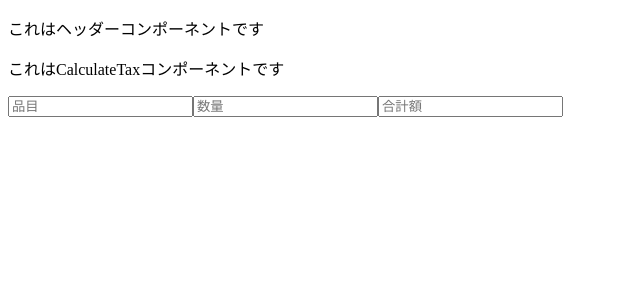
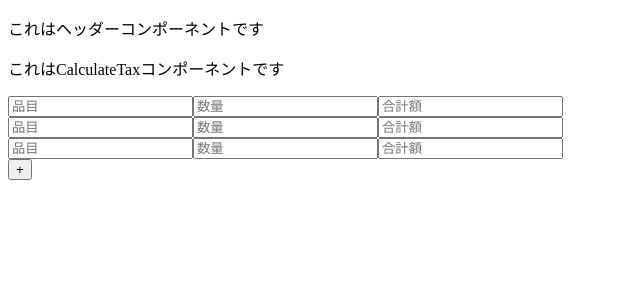
Before and after one commit to KazumaEnomoto/TaxCalculate-vue2, a Vue app: page / in a window 1280 px wide. Shown: the top 300 px of the page, without its empty margins (0-640 px from the left). Built offline with nearby package versions, Linux system fonts and the light colour scheme.

Commit message:
入力項目をv-forで指定数表示

```diff
--- a/src/components/CalculateTax.vue
+++ b/src/components/CalculateTax.vue
@@ -3,13 +3,38 @@
         <p>これはCalculateTaxコンポーネントです</p>
 
         <div>
-            <input type="text" placeholder="品目" >
-            <input type="number" placeholder="数量">
-            <input type="number" placeholder="合計額">
+            <div v-for="i of rowCount" :key="i">
+                <div class="input-row">
+                    <div v-html="inputRow" v-for="inputRow of inputRows" :key="inputRow" ></div>
+                </div>
+            </div>
+            <button @click="addRow">+</button>
         </div>
     </div>
 </template>
 
 <script>
+export default {
+    data() {
+        return {
+            rowCount: 3,
+            inputRows: [
+                '<input type="text" placeholder="品目" >',
+                '<input type="number" placeholder="数量">',
+                '<input type="number" placeholder="合計額">',
+            ],
+        };
+    },
+    methods: {
+        addRow() {
 
+        }
+    }
+}
 </script>
+
+<style>
+.input-row {
+    display: flex;
+}
+</style>
```
